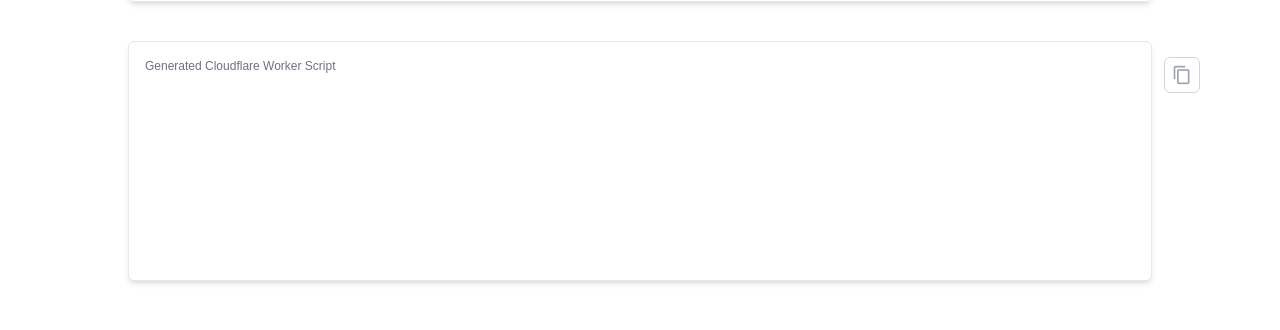
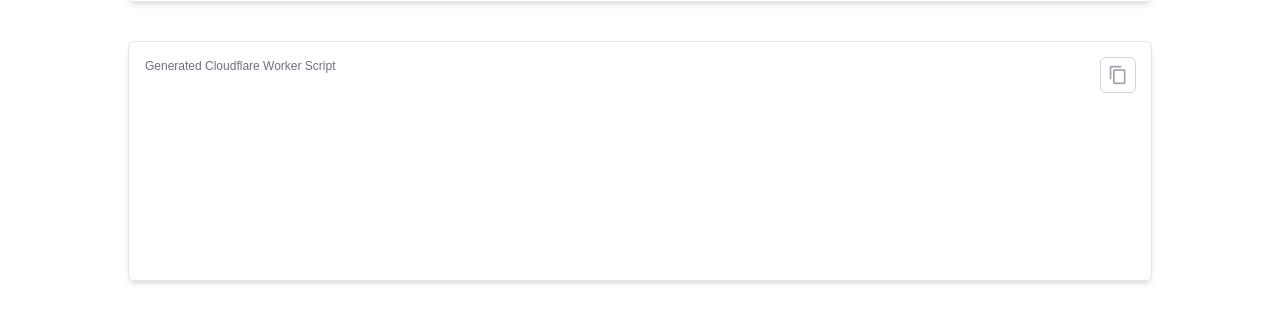
Before and after one commit to Gumball12/fruition-with-comments, a Vue app: page / in a window 1280 px wide. Shown: the part 622-952 px from the top of the page. Built offline with nearby package versions, Linux system fonts and the light colour scheme; a web font is replaced by a local one.

Commit message:
fix: fix script panel component layout

```diff
--- a/src/App.vue
+++ b/src/App.vue
@@ -14,7 +14,7 @@
     "
   >
     <HeaderPanel />
-    <section class="flex flex-col gap-8 px-12">
+    <section class="flex flex-col gap-8 items-center px-12">
       <ScriptPanel v-model="giscusScript" :placeholder="inputPlaceholder" />
       <ScriptPanel
         :userDatas="userDatas"
--- a/src/components/ScriptPanel.vue
+++ b/src/components/ScriptPanel.vue
@@ -1,5 +1,14 @@
 <template>
-  <div class="duration-150 relative transform hover:-translate-y-2px">
+  <div
+    class="
+      duration-150
+      max-w-screen-lg
+      relative
+      transform
+      w-full
+      hover:-translate-y-2px
+    "
+  >
     <textarea
       class="
         border border-gray-200
```
